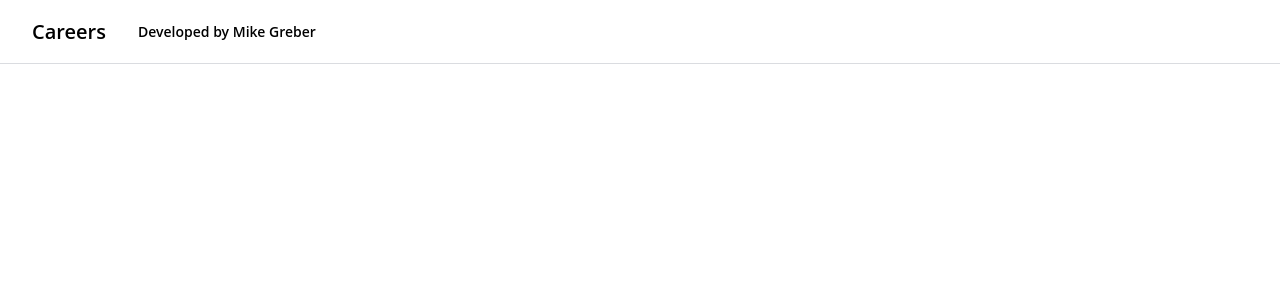
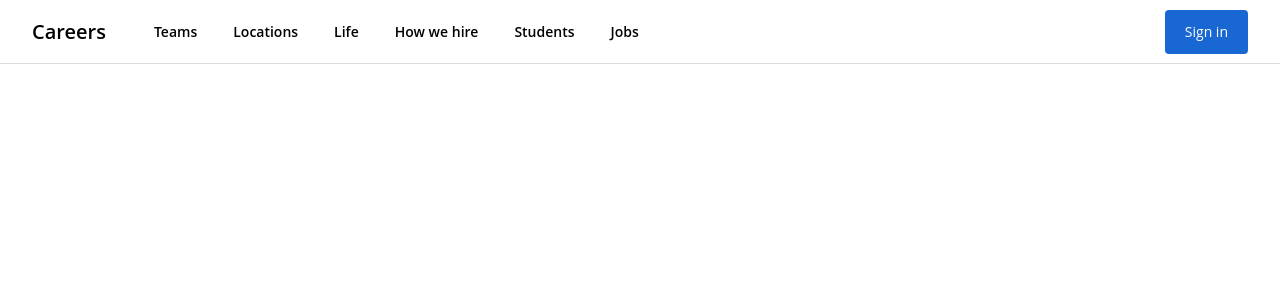
Before and after one commit to mikegreber/job-search, a Vue app: page / in a window 1280 px wide. Shown: the top 300 px of the page. Built offline with nearby package versions, Linux system fonts and the light colour scheme; the HTML template or start-up script is replaced by a standard one.

Commit message:
add nav bar items

```diff
--- a/package.json
+++ b/package.json
@@ -6,6 +6,8 @@
     "serve": "vue-cli-service serve",
     "build": "vue-cli-service build",
     "test:unit": "vue-cli-service test:unit",
+    "test:watch": "vue-cli-service test:unit --watch",
+    "test:cover": "vue-cli-service test:unit --watch --coverage",
     "lint": "vue-cli-service lint"
   },
   "dependencies": {
--- /dev/null
+++ b/src/components/ActionButton.vue
@@ -0,0 +1,20 @@
+<template>
+  <button
+    class="px-5 py-3 font-medium text-white border-0 rounded bg-brand-blue-1 hover:shadow-blue"
+  >
+    Sign in
+  </button>
+</template>
+
+<script>
+export default {
+  name: "ActionButton",
+  methods: {
+    handleClick(event) {
+      console.log(event);
+    },
+  },
+};
+</script>
+
+<style scoped></style>
--- a/src/components/MainNav.vue
+++ b/src/components/MainNav.vue
@@ -4,21 +4,64 @@
       <div
         class="flex flex-nowrap h-full px-8 mx-auto border-b border-solid border-brand-gray-1"
       >
-        <a href="/" class="flex items-center h-full text-xl">{{ company }}</a>
-        <h2 class="flex items-center h-full ml-8">Developed by {{ author }}</h2>
+        <a :href="url" class="flex items-center h-full text-xl">
+          {{ company }}
+        </a>
+        <nav class="h-full ml-12">
+          <ul class="flex h-full p-0 m-0 list-none">
+            <li
+              v-for="menuItem in menuItems"
+              :key="menuItem"
+              data-test="main-nav-list-item"
+              class="h-full ml-9 first:ml-0"
+            >
+              <a href="" class="flex items-center h-full py-2.5">
+                {{ menuItem }}
+              </a>
+            </li>
+          </ul>
+        </nav>
+        <div class="flex items-center h-full ml-auto">
+          <ProfileImage
+            v-if="isLoggedIn"
+            data-test="profile-image"
+            @click="logoutUser"
+          />
+          <ActionButton v-else data-test="login-button" @click="loginUser" />
+        </div>
       </div>
     </div>
   </header>
 </template>
 
 <script>
+import ActionButton from "@/components/ActionButton";
+import ProfileImage from "@/components/ProfileImage";
 export default {
   name: "MainNav",
+  components: { ProfileImage, ActionButton },
   data() {
     return {
       company: "Careers",
-      author: "Mike Greber",
+      url: "https://careers.google.com",
+      menuItems: [
+        "Teams",
+        "Locations",
+        "Life",
+        "How we hire",
+        "Students",
+        "Jobs",
+      ],
+      isLoggedIn: false,
     };
+  },
+  methods: {
+    loginUser() {
+      this.isLoggedIn = true;
+    },
+    logoutUser() {
+      this.isLoggedIn = false;
+    },
   },
 };
 </script>
--- /dev/null
+++ b/src/components/ProfileImage.vue
@@ -0,0 +1,17 @@
+<template>
+  <img :src="imageLink" alt="" class="w-9 h-9 mx-8 rounded-3xl" />
+</template>
+
+<script>
+export default {
+  name: "ProfileImage",
+  data() {
+    return {
+      imageLink:
+        "https://media-exp1.licdn.com/dms/image/C5603AQHYnbraOBQLog/profile-displayphoto-shrink_400_400/0/1610733729200?e=1673481600&v=beta&t=bsQ8_d92shhI-1z1Q_nBwnzHxbuI0seAH8ga7YrPkIc",
+    };
+  },
+};
+</script>
+
+<style scoped></style>
--- a/tailwind.config.js
+++ b/tailwind.config.js
@@ -13,6 +13,14 @@ module.exports = {
         "brand-blue-1": "#1967d2",
         "brand-green-1": "#137333",
       },
+      boxShadow: {
+        blue: "0 0 3px 3px #4285f4",
+      },
+    },
+  },
+  variants: {
+    extend: {
+      margin: ["first"],
     },
   },
   plugins: [],
```
Also changed, not shown: 1 other file (tests, documents, lock files or other folders).
